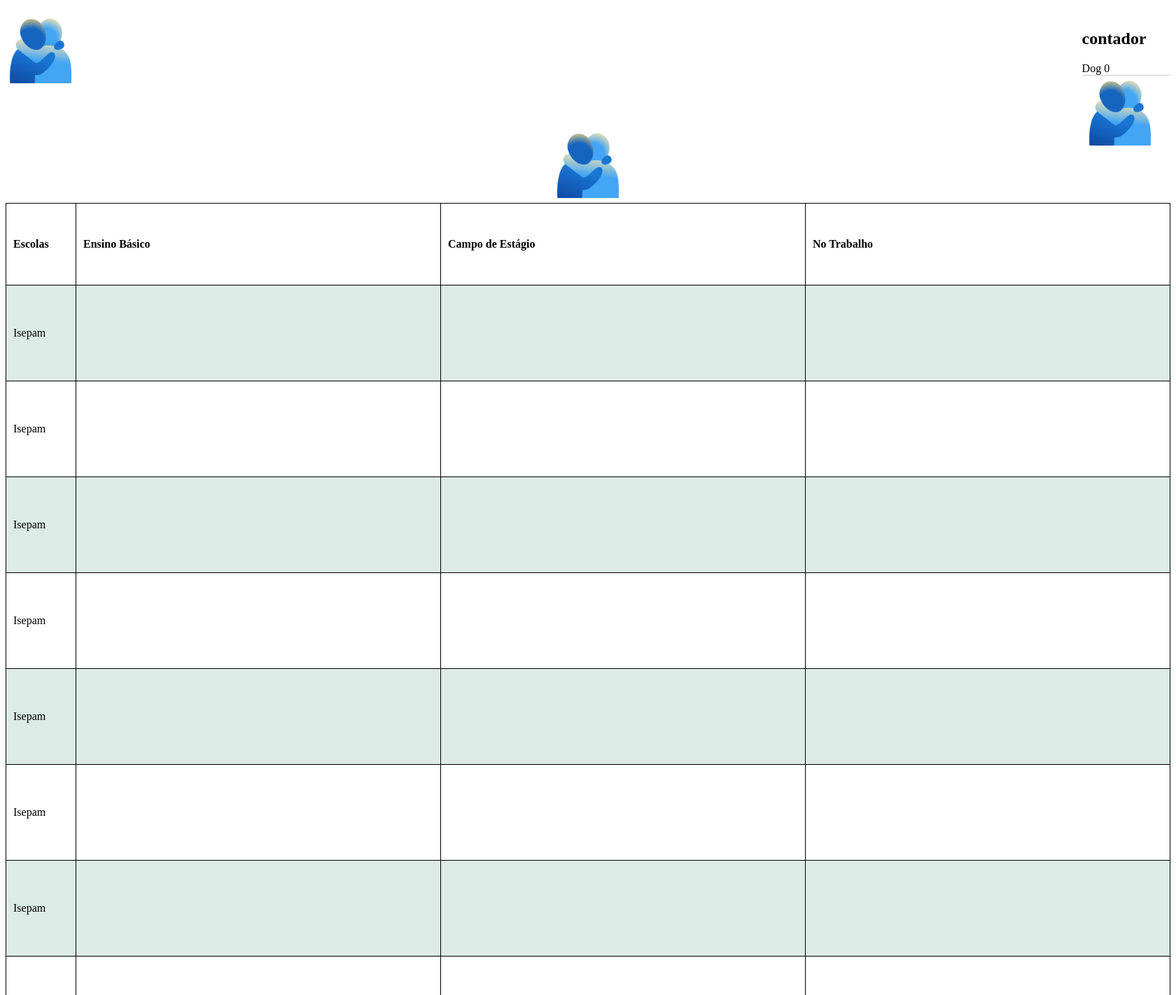
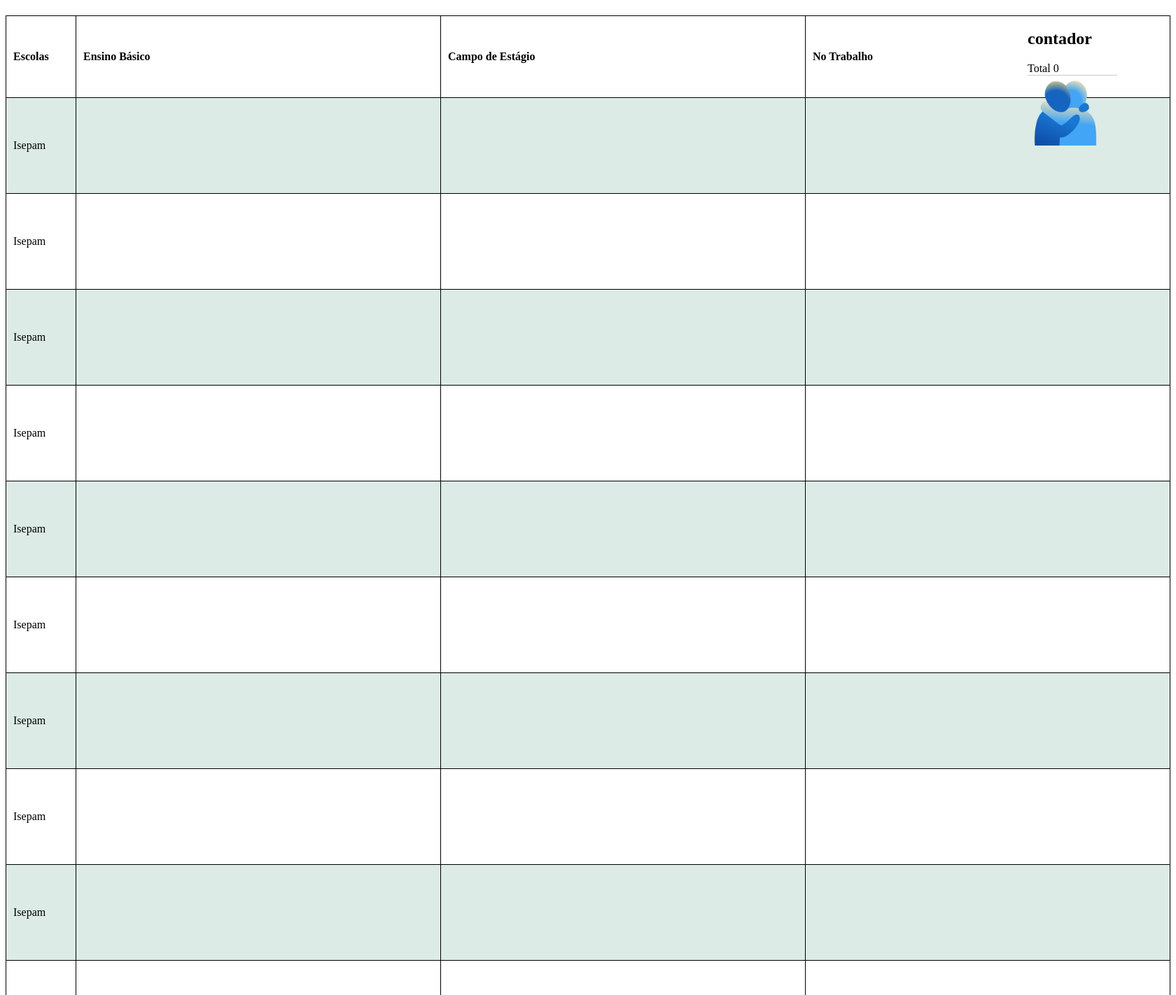
Before and after one commit to santesther/instituicoes, a PHP site: page / in a window 1680 px wide. Shown: the part 58-1480 px from the top of the page at 70% size. Run offline with PHP 8.4, Linux system fonts and the light colour scheme.

Commit message:
contador geral ok

```diff
--- a/index.html
+++ b/index.html
@@ -19,17 +19,19 @@
         <div id="menu-links">
           <ul>
             <h2>contador</h2>
-            <td>Dog</td>
+            <td>Total</td>
 						<td><label id="dog_count">0</label></td>
-            <li><div class="neutralArea" draggable="true">
+            <li><div class="neutralArea">
                 <img
               class="item frase1"
-              src="/images/abraço.png"
+              src="/images/abraço.png" id="dog" draggable="true" height="70" width="70" ondragstart="Arrastar(event)"
               alt=""
             />
             </div></li>
           </ul>
         </div>
+
+
 
     </div>
     <main>
@@ -40,212 +42,522 @@
             <th>Campo de Estágio</th>
             <th>No Trabalho</th>
           </tr>
-          <img src="/images/abraço.png" id="dog" draggable="true" height="70" width="70" ondragstart="drag(event)" />
           <tr>
-            <center><img src="/images/abraço.png" style="margin-top:60px;" ondrop="drop(event)" ondragover="dragOver(event)" height="100" width="100"/></center>
             <td>Isepam</td>
-            <td><div class="area" data-name="a" ondrop="drop(event)" ondragover="dragOver(event)"></div>
+            <td><div class="area" data-name="a" ondrop="Largar(event)" ondragover="ArrastarSobre(event)"></div>
 
             </div></td>
-            <td><div class="area" data-name="b"></div>
+            <td><div class="area" data-name="b"  ondrop="Largar(event)" ondragover="ArrastarSobre(event)"></div>
 
             </div></td>
-            <td><div class="area" data-name="c"></div>
+            <td><div class="area" data-name="c"  ondrop="Largar(event)" ondragover="ArrastarSobre(event)"></div>
 
             </div></td>
           </tr>
 
           <tr>
             <td>Isepam</td>
-            <td><div class="area" data-name="a"></div>
+            <td><div class="area" data-name="a" ondrop="Largar(event)" ondragover="ArrastarSobre(event)"></div>
 
             </div></td>
-            <td><div class="area" data-name="b"></div>
+            <td><div class="area" data-name="b" ondrop="Largar(event)" ondragover="ArrastarSobre(event)"></div>
 
             </div></td>
-            <td><div class="area" data-name="c"></div>
+            <td><div class="area" data-name="c" ondrop="Largar(event)" ondragover="ArrastarSobre(event)"></div>
 
             </div></td>
           </tr>
 
            <tr>
             <td>Isepam</td>
-            <td><div class="area" data-name="a"></div>
+            <td><div class="area" data-name="a" ondrop="Largar(event)" ondragover="ArrastarSobre(event)"></div>
 
             </div></td>
-            <td><div class="area" data-name="b"></div>
+            <td><div class="area" data-name="b" ondrop="Largar(event)" ondragover="ArrastarSobre(event)"></div>
 
             </div></td>
-            <td><div class="area" data-name="c"></div>
+            <td><div class="area" data-name="c" ondrop="Largar(event)" ondragover="ArrastarSobre(event)"></div>
 
             </div></td>
           </tr>
 
           <tr>
             <td>Isepam</td>
-            <td><div class="area" data-name="a"></div>
+            <td><div class="area" data-name="a" ondrop="Largar(event)" ondragover="ArrastarSobre(event)"></div>
 
             </div></td>
-            <td><div class="area" data-name="b"></div>
+            <td><div class="area" data-name="b" ondrop="Largar(event)" ondragover="ArrastarSobre(event)"></div>
 
             </div></td>
-            <td><div class="area" data-name="c"></div>
+            <td><div class="area" data-name="c" ondrop="Largar(event)" ondragover="ArrastarSobre(event)"></div>
 
             </div></td>
           </tr>
 
           <tr>
             <td>Isepam</td>
-            <td><div class="area" data-name="a"></div>
+            <td><div class="area" data-name="a" ondrop="Largar(event)" ondragover="ArrastarSobre(event)"></div>
 
             </div></td>
-            <td><div class="area" data-name="b"></div>
+            <td><div class="area" data-name="b" ondrop="Largar(event)" ondragover="ArrastarSobre(event)"></div>
 
             </div></td>
-            <td><div class="area" data-name="c"></div>
+            <td><div class="area" data-name="c" ondrop="Largar(event)" ondragover="ArrastarSobre(event)"></div>
 
             </div></td>
           </tr>
 
           <tr>
             <td>Isepam</td>
-            <td><div class="area" data-name="a"></div>
+            <td><div class="area" data-name="a" ondrop="Largar(event)" ondragover="ArrastarSobre(event)"></div>
 
             </div></td>
-            <td><div class="area" data-name="b"></div>
+            <td><div class="area" data-name="b" ondrop="Largar(event)" ondragover="ArrastarSobre(event)"></div>
 
             </div></td>
-            <td><div class="area" data-name="c"></div>
+            <td><div class="area" data-name="c" ondrop="Largar(event)" ondragover="ArrastarSobre(event)"></div>
 
             </div></td>
           </tr>
 
           <tr>
             <td>Isepam</td>
-            <td><div class="area" data-name="a"></div>
+            <td><div class="area" data-name="a" ondrop="Largar(event)" ondragover="ArrastarSobre(event)"></div>
 
             </div></td>
-            <td><div class="area" data-name="b"></div>
+            <td><div class="area" data-name="b" ondrop="Largar(event)" ondragover="ArrastarSobre(event)"></div>
 
             </div></td>
-            <td><div class="area" data-name="c"></div>
+            <td><div class="area" data-name="c" ondrop="Largar(event)" ondragover="ArrastarSobre(event)"></div>
 
             </div></td>
           </tr>
 
           <tr>
             <td>Isepam</td>
-            <td><div class="area" data-name="a"></div>
+            <td><div class="area" data-name="a" ondrop="Largar(event)" ondragover="ArrastarSobre(event)"></div>
 
             </div></td>
-            <td><div class="area" data-name="b"></div>
+            <td><div class="area" data-name="b" ondrop="Largar(event)" ondragover="ArrastarSobre(event)"></div>
 
             </div></td>
-            <td><div class="area" data-name="c"></div>
+            <td><div class="area" data-name="c" ondrop="Largar(event)" ondragover="ArrastarSobre(event)"></div>
 
             </div></td>
           </tr>
 
           <tr>
             <td>Isepam</td>
-            <td><div class="area" data-name="a"></div>
+            <td><div class="area" data-name="a" ondrop="Largar(event)" ondragover="ArrastarSobre(event)"></div>
 
             </div></td>
-            <td><div class="area" data-name="b"></div>
+            <td><div class="area" data-name="b" ondrop="Largar(event)" ondragover="ArrastarSobre(event)"></div>
 
             </div></td>
-            <td><div class="area" data-name="c"></div>
+            <td><div class="area" data-name="c" ondrop="Largar(event)" ondragover="ArrastarSobre(event)"></div>
 
             </div></td>
           </tr>
 
           <tr>
             <td>Isepam</td>
-            <td><div class="area" data-name="a"></div>
+            <td><div class="area" data-name="a" ondrop="Largar(event)" ondragover="ArrastarSobre(event)"></div>
 
             </div></td>
-            <td><div class="area" data-name="b"></div>
+            <td><div class="area" data-name="b" ondrop="Largar(event)" ondragover="ArrastarSobre(event)"></div>
 
             </div></td>
-            <td><div class="area" data-name="c"></div>
+            <td><div class="area" data-name="c" ondrop="Largar(event)" ondragover="ArrastarSobre(event)"></div>
 
             </div></td>
           </tr>
 
           <tr>
             <td>Isepam</td>
-            <td><div class="area" data-name="a"></div>
+            <td><div class="area" data-name="a" ondrop="Largar(event)" ondragover="ArrastarSobre(event)"></div>
 
             </div></td>
-            <td><div class="area" data-name="b"></div>
+            <td><div class="area" data-name="b" ondrop="Largar(event)" ondragover="ArrastarSobre(event)"></div>
 
             </div></td>
-            <td><div class="area" data-name="c"></div>
+            <td><div class="area" data-name="c" ondrop="Largar(event)" ondragover="ArrastarSobre(event)"></div>
 
             </div></td>
           </tr>
 
           <tr>
             <td>Isepam</td>
-            <td><div class="area" data-name="a"></div>
+            <td><div class="area" data-name="a" ondrop="Largar(event)" ondragover="ArrastarSobre(event)"></div>
 
             </div></td>
-            <td><div class="area" data-name="b"></div>
+            <td><div class="area" data-name="b" ondrop="Largar(event)" ondragover="ArrastarSobre(event)"></div>
 
             </div></td>
-            <td><div class="area" data-name="c"></div>
+            <td><div class="area" data-name="c" ondrop="Largar(event)" ondragover="ArrastarSobre(event)"></div>
 
             </div></td>
           </tr>
 
           <tr>
             <td>Isepam</td>
-            <td><div class="area" data-name="a"></div>
+            <td><div class="area" data-name="a" ondrop="Largar(event)" ondragover="ArrastarSobre(event)"></div>
 
             </div></td>
-            <td><div class="area" data-name="b"></div>
+            <td><div class="area" data-name="b" ondrop="Largar(event)" ondragover="ArrastarSobre(event)"></div>
 
             </div></td>
-            <td><div class="area" data-name="c"></div>
+            <td><div class="area" data-name="c" ondrop="Largar(event)" ondragover="ArrastarSobre(event)"></div>
 
             </div></td>
           </tr>
 
           <tr>
             <td>Isepam</td>
-            <td><div class="area" data-name="a"></div>
+            <td><div class="area" data-name="a" ondrop="Largar(event)" ondragover="ArrastarSobre(event)"></div>
 
             </div></td>
-            <td><div class="area" data-name="b"></div>
+            <td><div class="area" data-name="b" ondrop="Largar(event)" ondragover="ArrastarSobre(event)"></div>
 
             </div></td>
-            <td><div class="area" data-name="c"></div>
+            <td><div class="area" data-name="c" ondrop="Largar(event)" ondragover="ArrastarSobre(event)"></div>
 
             </div></td>
           </tr>
 
           <tr>
             <td>Isepam</td>
-            <td><div class="area" data-name="a"></div>
+            <td><div class="area" data-name="a" ondrop="Largar(event)" ondragover="ArrastarSobre(event)"></div>
 
             </div></td>
-            <td><div class="area" data-name="b"></div>
+            <td><div class="area" data-name="b" ondrop="Largar(event)" ondragover="ArrastarSobre(event)"></div>
 
             </div></td>
-            <td><div class="area" data-name="c"></div>
+            <td><div class="area" data-name="c" ondrop="Largar(event)" ondragover="ArrastarSobre(event)"></div>
 
             </div></td>
           </tr>
 
           <tr>
             <td>Isepam</td>
-            <td><div class="area" data-name="a"></div>
+            <td><div class="area" data-name="a" ondrop="Largar(event)" ondragover="ArrastarSobre(event)"></div>
 
             </div></td>
-            <td><div class="area" data-name="b"></div>
+            <td><div class="area" data-name="b" ondrop="Largar(event)" ondragover="ArrastarSobre(event)"></div>
 
             </div></td>
-            <td><div class="area" data-name="c"></div>
+            <td><div class="area" data-name="c" ondrop="Largar(event)" ondragover="ArrastarSobre(event)"></div>
+
+            </div></td>
+          </tr>
+
+          <tr>
+            <td>Isepam</td>
+            <td><div class="area" data-name="a" ondrop="Largar(event)" ondragover="ArrastarSobre(event)"></div>
+
+            </div></td>
+            <td><div class="area" data-name="b" ondrop="Largar(event)" ondragover="ArrastarSobre(event)"></div>
+
+            </div></td>
+            <td><div class="area" data-name="c" ondrop="Largar(event)" ondragover="ArrastarSobre(event)"></div>
+
+            </div></td>
+          </tr>
+
+          <tr>
+            <td>Isepam</td>
+            <td><div class="area" data-name="a" ondrop="Largar(event)" ondragover="ArrastarSobre(event)"></div>
+
+            </div></td>
+            <td><div class="area" data-name="b" ondrop="Largar(event)" ondragover="ArrastarSobre(event)"></div>
+
+            </div></td>
+            <td><div class="area" data-name="c" ondrop="Largar(event)" ondragover="ArrastarSobre(event)"></div>
+
+            </div></td>
+          </tr>
+
+          <tr>
+            <td>Isepam</td>
+            <td><div class="area" data-name="a" ondrop="Largar(event)" ondragover="ArrastarSobre(event)"></div>
+
+            </div></td>
+            <td><div class="area" data-name="b" ondrop="Largar(event)" ondragover="ArrastarSobre(event)"></div>
+
+            </div></td>
+            <td><div class="area" data-name="c" ondrop="Largar(event)" ondragover="ArrastarSobre(event)"></div>
+
+            </div></td>
+          </tr>
+
+          <tr>
+            <td>Isepam</td>
+            <td><div class="area" data-name="a" ondrop="Largar(event)" ondragover="ArrastarSobre(event)"></div>
+
+            </div></td>
+            <td><div class="area" data-name="b" ondrop="Largar(event)" ondragover="ArrastarSobre(event)"></div>
+
+            </div></td>
+            <td><div class="area" data-name="c" ondrop="Largar(event)" ondragover="ArrastarSobre(event)"></div>
+
+            </div></td>
+          </tr>
+
+          <tr>
+            <td>Isepam</td>
+            <td><div class="area" data-name="a" ondrop="Largar(event)" ondragover="ArrastarSobre(event)"></div>
+
+            </div></td>
+            <td><div class="area" data-name="b" ondrop="Largar(event)" ondragover="ArrastarSobre(event)"></div>
+
+            </div></td>
+            <td><div class="area" data-name="c" ondrop="Largar(event)" ondragover="ArrastarSobre(event)"></div>
+
+            </div></td>
+          </tr>
+
+          <tr>
+            <td>Isepam</td>
+            <td><div class="area" data-name="a" ondrop="Largar(event)" ondragover="ArrastarSobre(event)"></div>
+
+            </div></td>
+            <td><div class="area" data-name="b" ondrop="Largar(event)" ondragover="ArrastarSobre(event)"></div>
+
+            </div></td>
+            <td><div class="area" data-name="c" ondrop="Largar(event)" ondragover="ArrastarSobre(event)"></div>
+
+            </div></td>
+          </tr>
+
+          <tr>
+            <td>Isepam</td>
+            <td><div class="area" data-name="a" ondrop="Largar(event)" ondragover="ArrastarSobre(event)"></div>
+
+            </div></td>
+            <td><div class="area" data-name="b" ondrop="Largar(event)" ondragover="ArrastarSobre(event)"></div>
+
+            </div></td>
+            <td><div class="area" data-name="c" ondrop="Largar(event)" ondragover="ArrastarSobre(event)"></div>
+
+            </div></td>
+          </tr>
+
+          <tr>
+            <td>Isepam</td>
+            <td><div class="area" data-name="a" ondrop="Largar(event)" ondragover="ArrastarSobre(event)"></div>
+
+            </div></td>
+            <td><div class="area" data-name="b" ondrop="Largar(event)" ondragover="ArrastarSobre(event)"></div>
+
+            </div></td>
+            <td><div class="area" data-name="c" ondrop="Largar(event)" ondragover="ArrastarSobre(event)"></div>
+
+            </div></td>
+          </tr>
+
+          <tr>
+            <td>Isepam</td>
+            <td><div class="area" data-name="a" ondrop="Largar(event)" ondragover="ArrastarSobre(event)"></div>
+
+            </div></td>
+            <td><div class="area" data-name="b" ondrop="Largar(event)" ondragover="ArrastarSobre(event)"></div>
+
+            </div></td>
+            <td><div class="area" data-name="c" ondrop="Largar(event)" ondragover="ArrastarSobre(event)"></div>
+
+            </div></td>
+          </tr>
+
+          <tr>
+            <td>Isepam</td>
+            <td><div class="area" data-name="a" ondrop="Largar(event)" ondragover="ArrastarSobre(event)"></div>
+
+            </div></td>
+            <td><div class="area" data-name="b" ondrop="Largar(event)" ondragover="ArrastarSobre(event)"></div>
+
+            </div></td>
+            <td><div class="area" data-name="c" ondrop="Largar(event)" ondragover="ArrastarSobre(event)"></div>
+
+            </div></td>
+          </tr>
+
+          <tr>
+            <td>Isepam</td>
+            <td><div class="area" data-name="a" ondrop="Largar(event)" ondragover="ArrastarSobre(event)"></div>
+
+            </div></td>
+            <td><div class="area" data-name="b" ondrop="Largar(event)" ondragover="ArrastarSobre(event)"></div>
+
+            </div></td>
+            <td><div class="area" data-name="c" ondrop="Largar(event)" ondragover="ArrastarSobre(event)"></div>
+
+            </div></td>
+          </tr>
+
+          <tr>
+            <td>Isepam</td>
+            <td><div class="area" data-name="a" ondrop="Largar(event)" ondragover="ArrastarSobre(event)"></div>
+
+            </div></td>
+            <td><div class="area" data-name="b" ondrop="Largar(event)" ondragover="ArrastarSobre(event)"></div>
+
+            </div></td>
+            <td><div class="area" data-name="c" ondrop="Largar(event)" ondragover="ArrastarSobre(event)"></div>
+
+            </div></td>
+          </tr>
+
+          <tr>
+            <td>Isepam</td>
+            <td><div class="area" data-name="a" ondrop="Largar(event)" ondragover="ArrastarSobre(event)"></div>
+
+            </div></td>
+            <td><div class="area" data-name="b" ondrop="Largar(event)" ondragover="ArrastarSobre(event)"></div>
+
+            </div></td>
+            <td><div class="area" data-name="c" ondrop="Largar(event)" ondragover="ArrastarSobre(event)"></div>
+
+            </div></td>
+          </tr>
+
+          <tr>
+            <td>Isepam</td>
+            <td><div class="area" data-name="a" ondrop="Largar(event)" ondragover="ArrastarSobre(event)"></div>
+
+            </div></td>
+            <td><div class="area" data-name="b" ondrop="Largar(event)" ondragover="ArrastarSobre(event)"></div>
+
+            </div></td>
+            <td><div class="area" data-name="c" ondrop="Largar(event)" ondragover="ArrastarSobre(event)"></div>
+
+            </div></td>
+          </tr>
+
+          <tr>
+            <td>Isepam</td>
+            <td><div class="area" data-name="a" ondrop="Largar(event)" ondragover="ArrastarSobre(event)"></div>
+
+            </div></td>
+            <td><div class="area" data-name="b" ondrop="Largar(event)" ondragover="ArrastarSobre(event)"></div>
+
+            </div></td>
+            <td><div class="area" data-name="c" ondrop="Largar(event)" ondragover="ArrastarSobre(event)"></div>
+
+            </div></td>
+          </tr>
+
+          <tr>
+            <td>Isepam</td>
+            <td><div class="area" data-name="a" ondrop="Largar(event)" ondragover="ArrastarSobre(event)"></div>
+
+            </div></td>
+            <td><div class="area" data-name="b" ondrop="Largar(event)" ondragover="ArrastarSobre(event)"></div>
+
+            </div></td>
+            <td><div class="area" data-name="c" ondrop="Largar(event)" ondragover="ArrastarSobre(event)"></div>
+
+            </div></td>
+          </tr>
+
+          <tr>
+            <td>Isepam</td>
+            <td><div class="area" data-name="a" ondrop="Largar(event)" ondragover="ArrastarSobre(event)"></div>
+
+            </div></td>
+            <td><div class="area" data-name="b" ondrop="Largar(event)" ondragover="ArrastarSobre(event)"></div>
+
+            </div></td>
+            <td><div class="area" data-name="c" ondrop="Largar(event)" ondragover="ArrastarSobre(event)"></div>
+
+            </div></td>
+          </tr>
+
+          <tr>
+            <td>Isepam</td>
+            <td><div class="area" data-name="a" ondrop="Largar(event)" ondragover="ArrastarSobre(event)"></div>
+
+            </div></td>
+            <td><div class="area" data-name="b" ondrop="Largar(event)" ondragover="ArrastarSobre(event)"></div>
+
+            </div></td>
+            <td><div class="area" data-name="c" ondrop="Largar(event)" ondragover="ArrastarSobre(event)"></div>
+
+            </div></td>
+          </tr>
+
+          <tr>
+            <td>Isepam</td>
+            <td><div class="area" data-name="a" ondrop="Largar(event)" ondragover="ArrastarSobre(event)"></div>
+
+            </div></td>
+            <td><div class="area" data-name="b" ondrop="Largar(event)" ondragover="ArrastarSobre(event)"></div>
+
+            </div></td>
+            <td><div class="area" data-name="c" ondrop="Largar(event)" ondragover="ArrastarSobre(event)"></div>
+
+            </div></td>
+          </tr>
+
+          <tr>
+            <td>Isepam</td>
+            <td><div class="area" data-name="a" ondrop="Largar(event)" ondragover="ArrastarSobre(event)"></div>
+
+            </div></td>
+            <td><div class="area" data-name="b" ondrop="Largar(event)" ondragover="ArrastarSobre(event)"></div>
+
+            </div></td>
+            <td><div class="area" data-name="c" ondrop="Largar(event)" ondragover="ArrastarSobre(event)"></div>
+
+            </div></td>
+          </tr>
+
+          <tr>
+            <td>Isepam</td>
+            <td><div class="area" data-name="a" ondrop="Largar(event)" ondragover="ArrastarSobre(event)"></div>
+
+            </div></td>
+            <td><div class="area" data-name="b" ondrop="Largar(event)" ondragover="ArrastarSobre(event)"></div>
+
+            </div></td>
+            <td><div class="area" data-name="c" ondrop="Largar(event)" ondragover="ArrastarSobre(event)"></div>
+
+            </div></td>
+          </tr>
+
+          <tr>
+            <td>Isepam</td>
+            <td><div class="area" data-name="a" ondrop="Largar(event)" ondragover="ArrastarSobre(event)"></div>
+
+            </div></td>
+            <td><div class="area" data-name="b" ondrop="Largar(event)" ondragover="ArrastarSobre(event)"></div>
+
+            </div></td>
+            <td><div class="area" data-name="c" ondrop="Largar(event)" ondragover="ArrastarSobre(event)"></div>
+
+            </div></td>
+          </tr>
+
+          <tr>
+            <td>Isepam</td>
+            <td><div class="area" data-name="a" ondrop="Largar(event)" ondragover="ArrastarSobre(event)"></div>
+
+            </div></td>
+            <td><div class="area" data-name="b" ondrop="Largar(event)" ondragover="ArrastarSobre(event)"></div>
+
+            </div></td>
+            <td><div class="area" data-name="c" ondrop="Largar(event)" ondragover="ArrastarSobre(event)"></div>
+
+            </div></td>
+          </tr>
+
+          <tr>
+            <td>Isepam</td>
+            <td><div class="area" data-name="a" ondrop="Largar(event)" ondragover="ArrastarSobre(event)"></div>
+
+            </div></td>
+            <td><div class="area" data-name="b" ondrop="Largar(event)" ondragover="ArrastarSobre(event)"></div>
+
+            </div></td>
+            <td><div class="area" data-name="c" ondrop="Largar(event)" ondragover="ArrastarSobre(event)"></div>
 
             </div></td>
           </tr>
--- a/style.css
+++ b/style.css
@@ -1,8 +1,12 @@
 menu{
     color: #000;
     font: 12px Verdana, sans-serif;
+    position: fixed;
+
     }
 #menu-links {
+    position: fixed;
+    right: 5%;
 	width: 10%;
 	margin: 0; padding: 0;
     padding-left: -10rem;
@@ -53,7 +57,6 @@ tr:nth-child(even) {
 }
 .area {
     margin: 10px;
-
     display: block;
     width: 30rem;
     height: 6rem;
@@ -70,6 +73,7 @@ tr:nth-child(even) {
     padding: 4px;
     margin-bottom: 1rem;
     transition: filter 0.2s;
+    position: absolute;
   }
   .neutralArea {
     width: 100%;
```
Also changed, not shown: script.js (+34 -41 lines).
